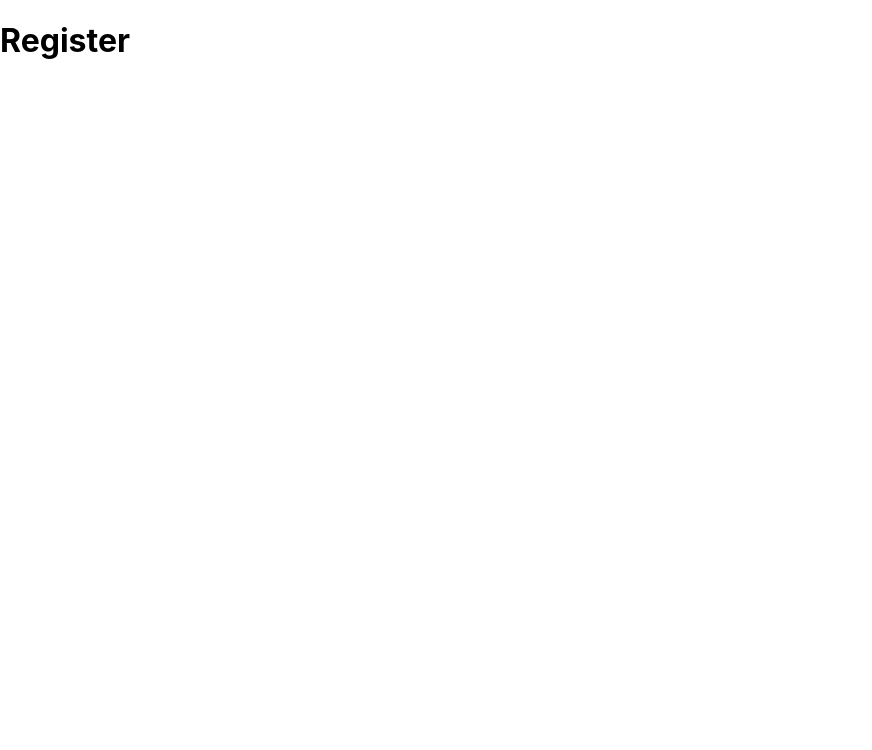
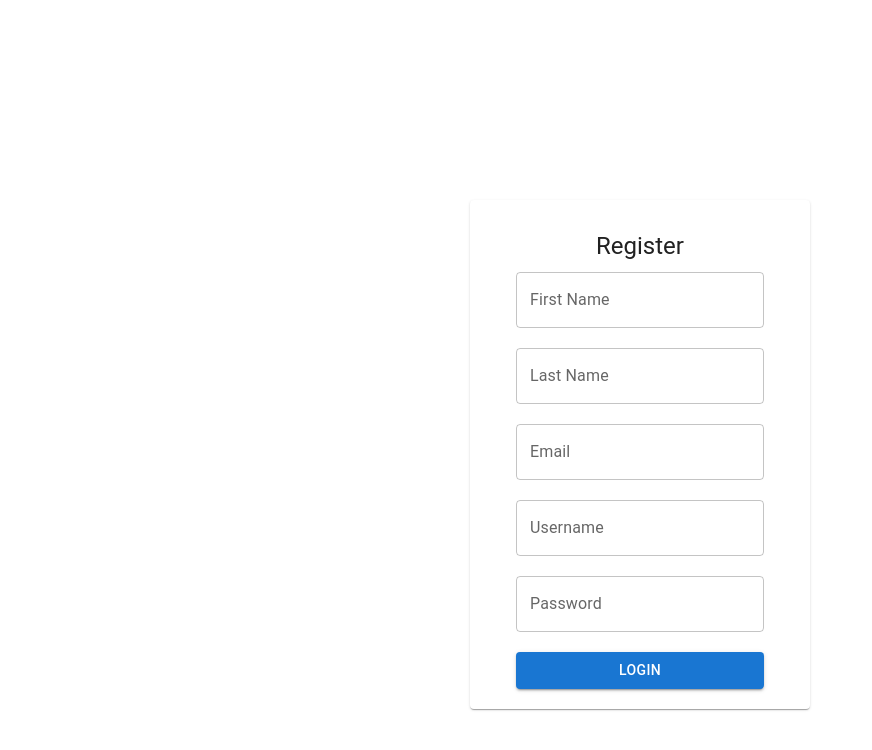
Before and after one commit to ESUC/ucla-club-finder, a React (Create React App) app in the folder client/: page /auth/register in a window 1280 px wide. Shown: the top 750 px of the page, without its empty margins (0-872 px from the left). Built offline with nearby package versions, Linux system fonts and the light colour scheme.

Commit message:
Add Login/Registration Pages

```diff
--- a/client/src/pages/login.js
+++ b/client/src/pages/login.js
@@ -1,5 +1,38 @@
+import React, { useState } from 'react';
+import { TextField, Button, Paper, Typography, makeStyles } from '@mui/material';
+import styled from 'styled-components'
+
+
+const Container = styled(Paper)`
+  display: flex;
+  flex-direction: column;
+  align-items: center;
+  padding: 20px;
+  margin: auto;
+  margin-top: 200px;
+  max-width: 300px;
+`;
+
+const StyledForm = styled.form`
+  display: flex;
+  flex-direction: column;
+  gap: 20px;
+`;
+
 export const Login = () => {
+    const [username, setUsername] = useState('');
+    const [password, setPassword] = useState('');
     return (
-        <h1>Login</h1>
+        <>
+        <Container className="paper">
+        <Typography variant="h5" align="center">Login</Typography>
+        <StyledForm className="text">
+            <TextField label="Username" variant="outlined" value={username}/>
+            <TextField label="Password" type="password" variant="outlined" value={password}/>
+            <Button variant="contained" color="primary"> Login</Button>
+        </StyledForm>
+        </Container>
+
+        </>
     );
 }
--- a/client/src/pages/register.js
+++ b/client/src/pages/register.js
@@ -1,5 +1,44 @@
+import React, { useState } from 'react';
+import { TextField, Button, Paper, Typography, makeStyles } from '@mui/material';
+import styled from 'styled-components'
+
+
+const Container = styled(Paper)`
+  display: flex;
+  flex-direction: column;
+  align-items: center;
+  padding: 20px;
+  margin: auto;
+  margin-top: 200px;
+  max-width: 300px;
+`;
+
+const StyledForm = styled.form`
+  display: flex;
+  flex-direction: column;
+  gap: 20px;
+`;
+
 export const Register = () => {
+    const [lastName, setLastName] = useState('');
+    const [firstName, setFirstName] = useState('');
+    const [email, setEmail] = useState('');
+    const [username, setUsername] = useState('');
+    const [password, setPassword] = useState('');
     return (
-        <h1>Register</h1>
+        <>
+        <Container className="paper">
+        <Typography className="title" variant="h5" align="center" style={{margin:"10px"}} >Register</Typography>
+        <StyledForm className="text">
+            <TextField label="First Name" variant="outlined" value={firstName}/>
+            <TextField label="Last Name" type="password" variant="outlined" value={lastName}/>
+            <TextField label="Email" variant="outlined" value={email}/>
+            <TextField label="Username" variant="outlined" value={username}/>
+            <TextField label="Password" type="password" variant="outlined" value={password}/>
+            <Button variant="contained" color="primary"> Login</Button>
+        </StyledForm>
+        </Container>
+
+        </>
     );
 }
```
